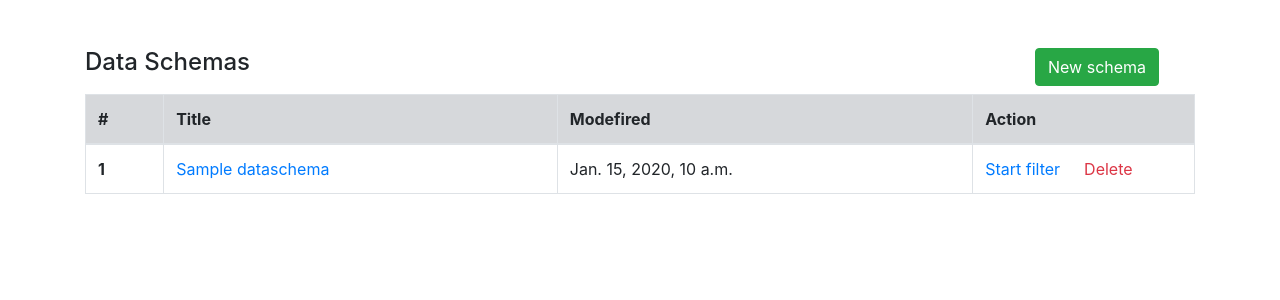
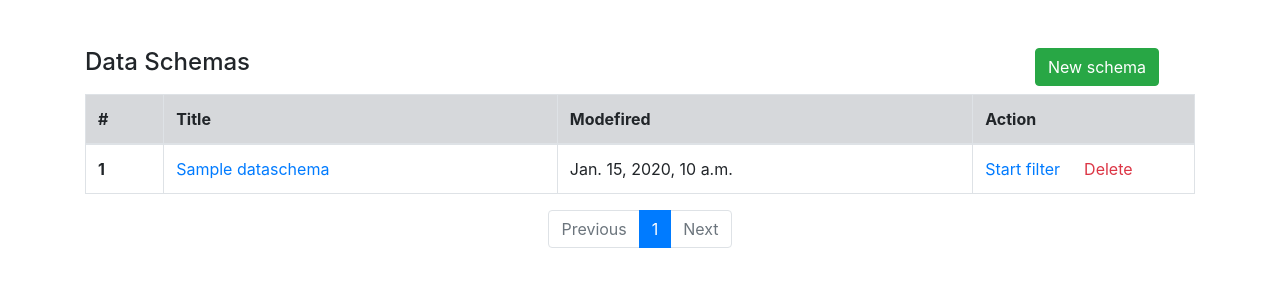
Before and after one commit to citieslg/csv_parser, a Django app: page /dataschemas/ in a window 1280 px wide. Shown: the part 80-380 px from the top of the page. Run offline with Django 3.2, Linux system fonts and the light colour scheme; the first user in the database is signed in; tables that the repository leaves empty hold one stand-in row (Sample ...); some libraries are stand-ins or nearby versions.

Commit message:
add paginator

```diff
--- a/csv_app/templates/csv_app/dataschemas.html
+++ b/csv_app/templates/csv_app/dataschemas.html
@@ -31,8 +31,8 @@
     </tr>
   </thead>
   <tbody>
-    {% if schemas %}
-    {% for schema in schemas %}
+    {% if objects %}
+    {% for schema in objects %}
     <tr>
       <th scope="row">{{ forloop.counter }}</th>
       <td><a href="{% url 'schema_info' schema_name=schema.name %}">{{ schema.name }}</a></td>
@@ -51,4 +51,5 @@
   </tbody>
 </table>
 </div>
+{% include './paginator.html' %}
 {% endblock %}
--- /dev/null
+++ b/csv_app/templates/csv_app/paginator.html
@@ -0,0 +1,44 @@
+<nav aria-label="Page navigation example">
+    <ul class="pagination justify-content-center">
+    {% if objects.has_previous %}
+        <li class="page-item">
+        <a class="page-link" href="?page={{ objects.previous_page_number }}">Previous</a>
+      </li>
+    {% else %}
+        <li class="page-item disabled">
+        <a class="page-link" href="#" tabindex="-1" aria-disabled="true">Previous</a>
+      </li>
+    {% endif %}
+
+    {% if objects.number|add:'-4' > 1 %}
+        <li class="page-item"><a class="page-link" href="?page={{ movies.number|add:'-5' }}">&hellip;</a></li>
+    {% endif %}
+
+    {% for i in objects.paginator.page_range %}
+        {% if objects.number == i %}
+            <li class="page-item active" aria-current="page">
+          <span class="page-link">
+            {{ i }}
+            <span class="sr-only">(current)</span>
+          </span>
+        </li>
+        {% elif i > objects.number|add:'-5' and i < objects.number|add:'5' %}
+             <li class="page-item"><a class="page-link" href="?page={{ i }}">{{ i }}</a></li>
+        {% endif %}
+    {% endfor %}
+
+    {% if objects.paginator.num_pages > objects.number|add:'4' %}
+       <li class="page-item"><a class="page-link" href="?page={{ objects.number|add:'5' }}">&hellip;</a></li>
+    {% endif %}
+
+    {% if objects.has_next %}
+        <li class="page-item">
+        <a class="page-link" href="?page={{ objects.next_page_number }}">Next</a>
+      </li>
+    {% else %}
+        <li class="page-item disabled">
+        <a class="page-link" href="#" tabindex="-1" aria-disabled="true">Next</a>
+      </li>
+    {% endif %}
+  </ul>
+</nav>
--- a/csv_app/views.py
+++ b/csv_app/views.py
@@ -1,6 +1,13 @@
-from django.shortcuts import render, HttpResponse, reverse, redirect, get_object_or_404
+from django.contrib.auth.decorators import login_required
 from django.contrib.auth.views import LoginView
-from django.contrib.auth.decorators import login_required
+from django.core.paginator import Paginator
+from django.shortcuts import (
+	render,
+	HttpResponse,
+	reverse,
+	redirect,
+	get_object_or_404,
+	)
 from .models import (
 	Userprofile,
 	Dataschema,
@@ -18,6 +25,13 @@ from .utils import get_filters_dict, save_filters
 
 
 # Create your views here.
+
+
+def paginator(queryset, item_on_page=2, request_page=1):
+	paginator = Paginator(queryset, item_on_page)
+	return paginator.get_page(request_page)
+
+
 class Login(LoginView):
 
 	template_name = './csv_app/login.html'
@@ -43,12 +57,15 @@ class Login(LoginView):
 def dataschemas(request):
 	try:
 		schemas = request.user.userprofile.dataschemas.all()
+		num_page = request.GET.get('page')
+		print("PAGE num = ", num_page)
+		page_obj = paginator(queryset=schemas, request_page=num_page)
 	except AttributeError as error:
 		print('No Data for the user ', error)
-		schemas = []
+		page_obj = []
 	return render(request,
 				'./csv_app/dataschemas.html',
-				context={'schemas': schemas})
+				context={'objects': page_obj})
 
 
 
@@ -91,11 +108,7 @@ def delete_schema(request,schema_id):
 	return render(request, 'csv_app/delete_schema.html', context={"schema": schema})
 	# have to create new template to confirm delete
 	# the def has to delete all csvfiles too
-	# one way to delete it
-	# https://www.geeksforgeeks.org/delete-view-function-based-views-django/
-	# other way
-	# https://stackoverflow.com/questions/40861518/delete-model-object-in-django-using-jquery-ajax
-	# https://stackoverflow.com/questions/55599924/django-delete-object-using-ajax-or-javascript-with-confirm
+
 
 
 @login_required(login_url='/login/')
```
